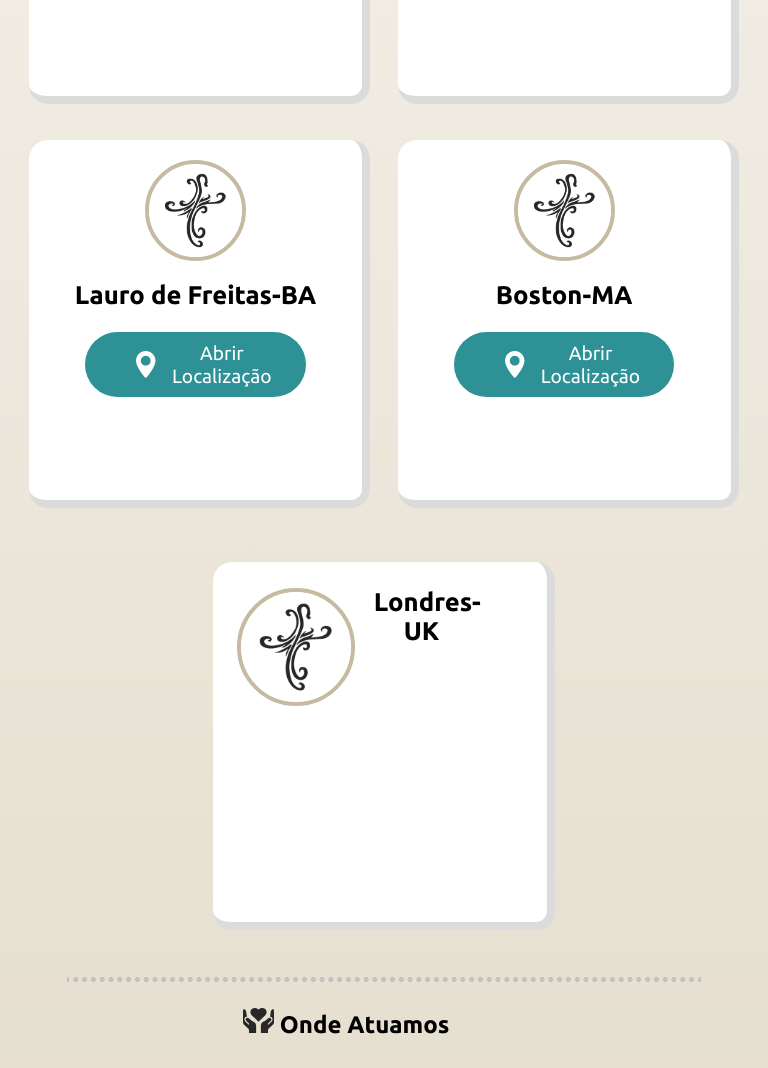
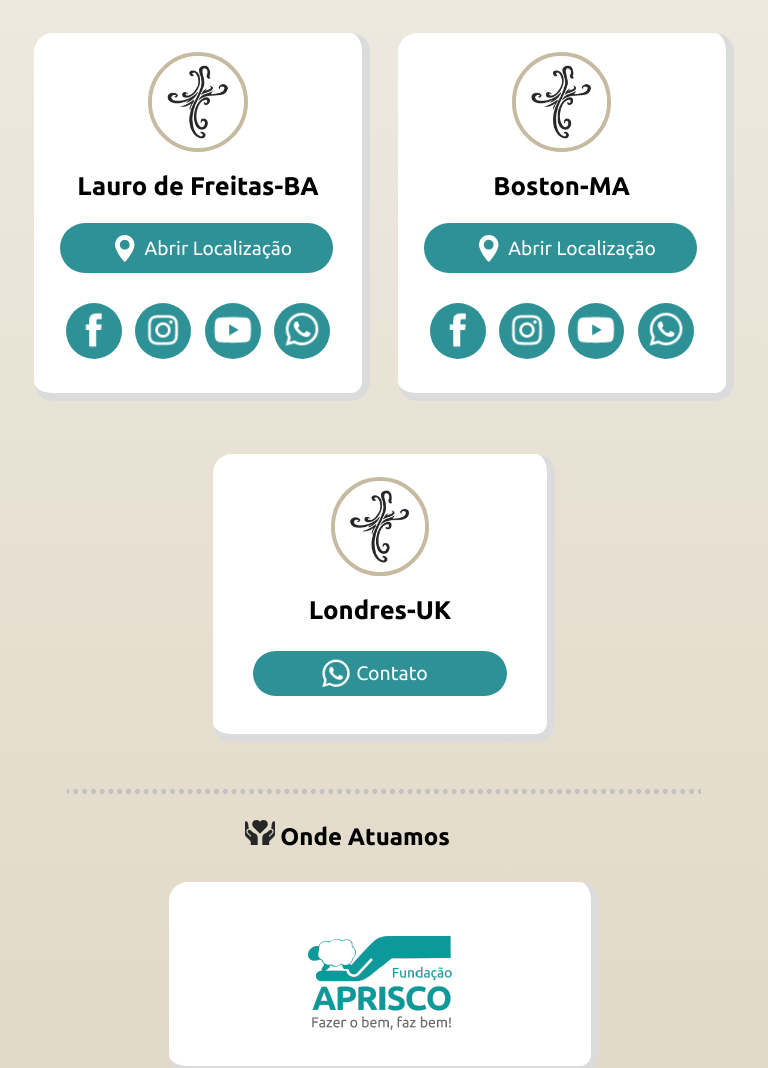
Before and after one commit to denirodrigueso/aprisco, a plain HTML site: page index.html in a window 768 px wide. Shown: the part 1537-2605 px from the top of the page. Drawn offline with Linux system fonts and the light colour scheme.

Commit message:
ultimos ajustes

```diff
--- a/css/aprisco.css
+++ b/css/aprisco.css
@@ -25,10 +25,10 @@
 /* row */
 /* Essa classe de repente começou a gerar um margin right de 5px
 que pode ser claramente visto no footer, dar uma olhada nisso! */
-.row {
+/* .row {
   margin-left: -5px;
   margin-right: -5px;
-}
+} */
 .row::before,
 .row::after {
   content: "";
@@ -174,6 +174,10 @@ h2 {
   width: 1.5em;
 }
 
+#pague-seguro-btn {
+  width: 75%;
+}
+
 .card-location-left {
   width: 29.5em;
   height: 13em;
@@ -212,6 +216,7 @@ h2 {
 
 #card-radio {
   padding: 4% 4% 5% 4%;
+  margin-bottom: 8%;
 }
 
 .img-card-church {
@@ -289,6 +294,11 @@ h2 {
   background-color: #2d9195;
 }
 
+.social-media-btn img {
+  width: 2.5em;
+  margin-top: 2px;
+}
+
 #lisboa-whats-btn img {
   width: 45px;
 }
@@ -363,9 +373,9 @@ footer {
     float: left;
   }
 
-h3#pix-ttl {
-  width: 50%;
-}
+  h3#pix-ttl {
+    width: 50%;
+  }
 
   .comunicado {
     margin: 3% auto;
@@ -445,7 +455,8 @@ h3#pix-ttl {
   }
 
   .social-media-btn img {
-    width: 3.2em;
+    width: 2.5em;
+    margin-top: 2px;
   }
 
   .location-btn {
@@ -477,7 +488,7 @@ h3#pix-ttl {
   #lisboa-ttl {
     float: left;
     width: 100%;
-    margin: 5.5% 0 0 0;
+    margin: 0;
   }
 
   #whats-area {
@@ -606,6 +617,17 @@ h3#pix-ttl {
     padding: 5%;
   }
 
+  .top-card-center {
+    width: 60%;
+  }
+  h3#pix-ttl {
+    width: 50%;
+    margin-left: 26%;
+  }
+  img#pix-logo {
+    margin-left: 16%;
+  }
+
   .img-card-church {
     display: inline-block;
     width: 31%;
@@ -628,38 +650,43 @@ h3#pix-ttl {
 
   .card-location-center {
     width: 47.5%;
-    height: 23em;
+    height: 18em;
     margin: 5% auto;
     padding: 1%;
   }
 
-  .social-media-sec {
-    width: 110%;
-    position: relative;
-    top: 3em;
-    left: -0.8em;
+  .lc-form {
+    width: 100%;
   }
 
+  .social-media-sec {
+    width: 100%;
+    position: relative;
+    left: 0%;
+    top: 15%;
+  }
   .social-media-btn {
     border-radius: 5em;
+    width: 3.5rem;
+    height: 3.5rem;
     border: none;
     padding: 0;
-    margin: 0 0.4em;
-    background: rgb(255, 255, 255);
+    margin: 0 0.3em;
+    background-color: #2d9195;
   }
 
   .social-media-btn img {
-    width: 3.8em;
+    width: 3em;
   }
+
 
   .location-btn {
     font-size: 1.2em;
-    width: 110%;
-    padding: 5% 14%;
+    width: 85%;
     position: relative;
     top: 1.2em;
     bottom: 1%;
-    left: -5%;
+    left: 7%;
     align-items: center;
   }
 
@@ -667,9 +694,42 @@ h3#pix-ttl {
     margin: 0 0.5em 0 1.2em;
   }
 
+  .lc-form {
+    width: 100%;
+  }
+
   .card-bottom {
     width: 60%;
     height: 12em;
+  }
+
+  #lisboa-pic {
+    width: 31%;
+    margin: 1em auto;
+    float: none;
+  }
+
+  #lisboa-ttl {
+    float: left;
+    width: 100%;
+    margin: 0;
+  }
+
+  #whats-area {
+    width: 100%;
+    margin: 3.2% 0 0 0;
+  }
+
+  #lisboa-whats-btn {
+    width: 80%;
+    padding: 0 0 0 20%;
+    font-size: 1.22em;
+    text-align: center;
+    margin: 5% 0 0 10%;
+  }
+
+  #lisboa-whats-btn img {
+    width: 40px;
   }
 
   #onde-atuamos-img,
--- a/index.html
+++ b/index.html
@@ -70,6 +70,7 @@
               ><img
                 src="https://assets.pagseguro.com.br/ps-integration-assets/botoes/pagamentos/205x30-pagar.gif"
                 alt="Pague com PagSeguro - é rápido, grátis e seguro!"
+                id="pague-seguro-btn"
             /></a>
           </div>
         </div>
@@ -98,6 +99,7 @@
                 action="https://goo.gl/maps/UX5ZEU8Vbuj8YzeN6"
                 method="get"
                 target="_blank"
+                class="lc-form"
               >
                 <button class="location-btn">
                   <img src="img/location-icon.png" class="location-icon" />
@@ -109,22 +111,23 @@
                   mothod="get"
                   action="https://www.facebook.com/ApriscoChurch"
                   target="_blank"
+                  class="sm-form"
                 >
                   <button class="social-media-btn">
                     <img src="img/facebook-logo-icon.png" />
                   </button>
                 </form>
-                <form action="#insta" method="get" title="_blank">
+                <form action="https://www.instagram.com/apriscochurch/" method="get" target="_blank" class="sm-form">
                   <button class="social-media-btn">
                     <img src="img/insta-logo-icon.png" />
                   </button>
                 </form>
-                <form action="#youtube" method="get">
+                <form action="https://www.youtube.com/user/TvAprisco" method="get" target="_blank" class="sm-form">
                   <button class="social-media-btn">
                     <img src="img/youtube-logo-icon.png" />
                   </button>
                 </form>
-                <form action="whatsapp" method="get">
+                <form action="https://bit.ly/3rsYxEl" method="get" target="_blank" class="sm-form">
                   <button class="social-media-btn">
                     <img src="img/whatsapp-logo-icon.png" />
                   </button>
@@ -143,6 +146,7 @@
               <form
                 action="https://goo.gl/maps/SPyYQxGEBH82Dkgr5"
                 method="get"
+                class="lc-form"
                 target="_blank"
               >
                 <button class="location-btn">
@@ -151,22 +155,22 @@
                 </button>
               </form>
               <div class="social-media-sec">
-                <form mothod="get" action="" target="_blank">
+                <form mothod="get" action="" target="_blank" class="sm-form">
                   <button class="social-media-btn">
                     <img src="img/facebook-logo-icon.png" />
                   </button>
                 </form>
-                <form action="#insta" method="get" title="_blank">
+                <form action="#insta" method="get" title="_blank" class="sm-form">
                   <button class="social-media-btn">
                     <img src="img/insta-logo-icon.png" />
                   </button>
                 </form>
-                <form action="#youtube" method="get">
+                <form action="#youtube" method="get" class="sm-form">
                   <button class="social-media-btn">
                     <img src="img/youtube-logo-icon.png" />
                   </button>
                 </form>
-                <form action="whatsapp" method="get">
+                <form action="whatsapp" method="get" class="sm-form">
                   <button class="social-media-btn">
                     <img src="img/whatsapp-logo-icon.png" />
                   </button>
@@ -188,6 +192,7 @@
                 action="https://goo.gl/maps/Xe4LiDFryHXJPKC59"
                 method="get"
                 target="_blank"
+                class="lc-form"
               >
                 <button class="location-btn">
                   <img src="img/location-icon.png" class="location-icon" />
@@ -195,22 +200,22 @@
                 </button>
               </form>
               <div class="social-media-sec">
-                <form mothod="get" action="" target="_blank">
+                <form mothod="get" action="" target="_blank" class="sm-form">
                   <button class="social-media-btn">
                     <img src="img/facebook-logo-icon.png" />
                   </button>
                 </form>
-                <form action="#insta" method="get" title="_blank">
+                <form action="#insta" method="get" title="_blank" class="sm-form">
                   <button class="social-media-btn">
                     <img src="img/insta-logo-icon.png" />
                   </button>
                 </form>
-                <form action="#youtube" method="get">
+                <form action="#youtube" method="get" class="sm-form">
                   <button class="social-media-btn">
                     <img src="img/youtube-logo-icon.png" />
                   </button>
                 </form>
-                <form action="whatsapp" method="get">
+                <form action="whatsapp" method="get" class="sm-form">
                   <button class="social-media-btn">
                     <img src="img/whatsapp-logo-icon.png" />
                   </button>
@@ -226,29 +231,29 @@
                 class="img-card-church"
               />
               <h3 class="local-ttl">Boston-MA</h3>
-              <form action="" method="get">
+              <form action="" method="get" class="lc-form">
                 <button class="location-btn">
                   <img src="img/location-icon.png" class="location-icon" />
                   Abrir Localização
                 </button>
               </form>
               <div class="social-media-sec">
-                <form mothod="get" action="" target="_blank">
+                <form mothod="get" action="https://www.facebook.com/apriscoboston/" target="_blank" class="sm-form">
                   <button class="social-media-btn">
                     <img src="img/facebook-logo-icon.png" />
                   </button>
                 </form>
-                <form action="#insta" method="get" title="_blank">
+                <form action="#insta" method="get" target="_blank" class="sm-form">
                   <button class="social-media-btn">
                     <img src="img/insta-logo-icon.png" />
                   </button>
                 </form>
-                <form action="#youtube" method="get">
+                <form action="#youtube" method="get" class="sm-form">
                   <button class="social-media-btn">
                     <img src="img/youtube-logo-icon.png" />
                   </button>
                 </form>
-                <form action="whatsapp" method="get">
+                <form action="whatsapp" method="get" class="sm-form">
                   <button class="social-media-btn">
                     <img src="img/whatsapp-logo-icon.png" />
                   </button>
@@ -267,7 +272,7 @@
                 id="lisboa-pic"
               />
               <h3 class="local-ttl" id="lisboa-ttl">Londres-UK</h3>
-              <!-- <form action="" method="get" id="lisboa-lc-btn">
+              <!-- <form action="" method="get" id="lisboa-lc-btn" class="lc-form">
                     <button class="location-btn" >
                       <img src="img/location-icon.png" class="location-icon" />
                       Abrir Localização
@@ -299,7 +304,7 @@
         <div class="row">
           <div class="col">
             <div class="card-bottom">
-              <a href="http://">
+              <a href="https://fundacaoaprisco.org/" target="_blank">
                 <img
                   src="img/sm-logo-fundacao.png"
                   alt=""
@@ -317,8 +322,6 @@
         <div class="col">
           <img
             src="img/radio-ttl-icon.svg"
-            alt=""
-            title=""
             id="radio-icon"
             class="ttl-icon"
           />
@@ -328,7 +331,7 @@
       <div class="row">
         <div class="col">
           <div class="card-bottom" id="card-radio">
-            <a href="">
+            <a href="http://aprisco.tv/" target="_blank">
               <img
                 src="img/radio-aprisco-logo.png"
                 alt=""
@@ -339,8 +342,8 @@
           </div>
         </div>
       </div>
-      <div class="dot-divider dot-divider-2"></div>
-      <div class="row">
+      <!-- <div class="dot-divider dot-divider-2"></div> -->
+      <!-- <div class="row">
         <div class="col">
           <img
             src="img/newsletter-ttl-icon.svg"
@@ -371,7 +374,7 @@
             <button id="assinar-btn">Assinar</button>
           </div>
         </div>
-      </div>
+      </div> -->
     </div>
     <footer class="row">
       <div class="col">
```
